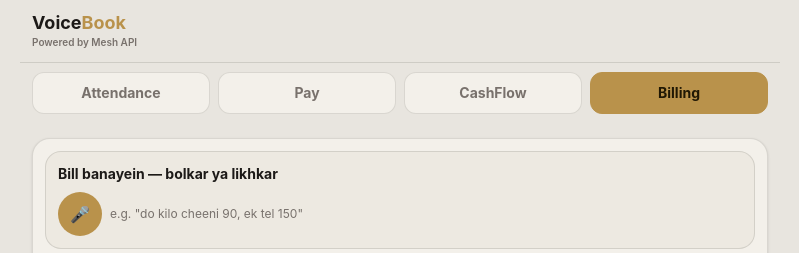
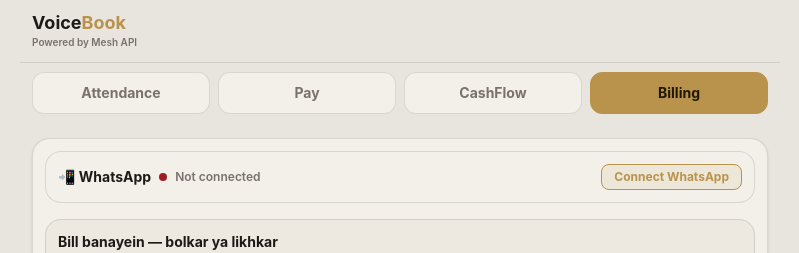
Before and after one commit to StarkAg/voicebook, a React (Vite) app: page / in a window 1280 px wide. Both pictures are taken after a click on the button "Billing". Shown: the top 253 px of the page, without its empty margins (240-1039 px from the left). Built offline with nearby package versions, Linux system fonts and the light colour scheme; no server answers.

Commit message:
Add in-app WhatsApp Connect panel (QR via Convex)
Worker publishes its live QR + link status to Convex (wa.setStatus); the app's
Billing tab shows a Connect WhatsApp panel that renders the QR and flips to
Connected when linked — no need to scan from Railway logs.

```diff
--- a/convex/_generated/api.d.ts
+++ b/convex/_generated/api.d.ts
@@ -14,6 +14,7 @@
 import type * as customers from "../customers.js";
 import type * as data from "../data.js";
 import type * as days from "../days.js";
+import type * as http from "../http.js";
 import type * as logs from "../logs.js";
 import type * as model from "../model.js";
 import type * as outbox from "../outbox.js";
@@ -34,6 +35,7 @@
   customers: typeof customers;
   data: typeof data;
   days: typeof days;
+  http: typeof http;
   logs: typeof logs;
   model: typeof model;
   outbox: typeof outbox;
--- a/convex/schema.ts
+++ b/convex/schema.ts
@@ -95,4 +95,16 @@
     key: v.string(),
     value: v.string(),
   }).index('by_key', ['key']),
+
+  // Live WhatsApp link status published by the worker for the Connect UI.
+  waStatus: defineTable({
+    status: v.union(
+      v.literal('disconnected'),
+      v.literal('qr'),
+      v.literal('connecting'),
+      v.literal('connected'),
+    ),
+    qr: v.optional(v.string()),
+    updatedAt: v.number(),
+  }),
 })
--- a/convex/wa.ts
+++ b/convex/wa.ts
@@ -40,3 +40,31 @@
     await Promise.all(all.map((r) => ctx.db.delete(r._id)))
   },
 })
+
+// --- Live connection status for the Connect-WhatsApp UI ---
+
+export const getStatus = query({
+  args: {},
+  handler: async (ctx) => {
+    const row = await ctx.db.query('waStatus').first()
+    return row ? { status: row.status, qr: row.qr } : { status: 'disconnected' as const, qr: undefined }
+  },
+})
+
+export const setStatus = mutation({
+  args: {
+    status: v.union(
+      v.literal('disconnected'),
+      v.literal('qr'),
+      v.literal('connecting'),
+      v.literal('connected'),
+    ),
+    qr: v.optional(v.string()),
+  },
+  handler: async (ctx, { status, qr }) => {
+    const existing = await ctx.db.query('waStatus').first()
+    const patch = { status, qr: status === 'qr' ? qr : undefined, updatedAt: Date.now() }
+    if (existing) await ctx.db.patch(existing._id, patch)
+    else await ctx.db.insert('waStatus', patch)
+  },
+})
--- a/src/components/BillingView.tsx
+++ b/src/components/BillingView.tsx
@@ -6,6 +6,7 @@
 import { parseBill, billTotal } from '../lib/bill'
 import { upiLink, upiQrDataUrl, stripDataUrl, UPI_VPA } from '../lib/upi'
 import { inr } from '../lib/date'
+import WhatsAppConnect from './WhatsAppConnect'
 import type { BillItem } from '../lib/types'
 
 // WhatsApp needs a country-coded number with no symbols; default to India (91).
@@ -135,6 +136,8 @@
 
   return (
     <div className="space-y-4">
+      <WhatsAppConnect />
+
       {/* Voice composer */}
       <div className="rounded-2xl border border-line bg-card2 p-3">
         <div className="mb-2 text-sm font-bold text-fg">Bill banayein — bolkar ya likhkar</div>
--- /dev/null
+++ b/src/components/WhatsAppConnect.tsx
@@ -0,0 +1,78 @@
+import { useEffect, useState } from 'react'
+import { useQuery } from 'convex/react'
+import QRCode from 'qrcode'
+import { api } from '../../convex/_generated/api'
+
+// Live WhatsApp link panel. The Railway worker publishes its QR + status to
+// Convex (wa.setStatus); this subscribes (wa.getStatus) and renders the QR so
+// the shopkeeper can link WhatsApp from inside the app — no terminal needed.
+export default function WhatsAppConnect() {
+  const status = useQuery(api.wa.getStatus)
+  const [open, setOpen] = useState(false)
+  const [qrImg, setQrImg] = useState('')
+
+  const state = status?.status ?? 'disconnected'
+  const connected = state === 'connected'
+
+  useEffect(() => {
+    if (state === 'qr' && status?.qr) {
+      QRCode.toDataURL(status.qr, { margin: 1, width: 320 })
+        .then(setQrImg)
+        .catch(() => setQrImg(''))
+    } else {
+      setQrImg('')
+    }
+  }, [state, status?.qr])
+
+  const dot =
+    connected ? 'bg-brand' : state === 'qr' || state === 'connecting' ? 'bg-half' : 'bg-absent'
+  const label =
+    connected
+      ? 'Connected'
+      : state === 'qr'
+        ? 'Scan to link'
+        : state === 'connecting'
+          ? 'Connecting…'
+          : 'Not connected'
+
+  return (
+    <div className="rounded-2xl border border-line bg-card p-3">
+      <div className="flex items-center justify-between">
+        <div className="flex items-center gap-2 text-sm font-bold text-fg">
+          <span>📲 WhatsApp</span>
+          <span className={`inline-block h-2 w-2 rounded-full ${dot}`} />
+          <span className="text-xs font-semibold text-muted">{label}</span>
+        </div>
+        {!connected && (
+          <button
+            onClick={() => setOpen((o) => !o)}
+            className="rounded-lg border border-brand bg-brand/10 px-3 py-1 text-xs font-bold text-brand"
+          >
+            {open ? 'Hide' : 'Connect WhatsApp'}
+          </button>
+        )}
+      </div>
+
+      {!connected && open && (
+        <div className="mt-3 flex flex-col items-center gap-2 border-t border-line pt-3">
+          {qrImg ? (
+            <>
+              <img src={qrImg} alt="WhatsApp QR" className="h-52 w-52 rounded-lg bg-white p-2" />
+              <ol className="list-decimal space-y-0.5 pl-4 text-xs text-muted">
+                <li>Phone par WhatsApp kholein</li>
+                <li>Settings → Linked devices → Link a device</li>
+                <li>Yeh QR scan karein</li>
+              </ol>
+            </>
+          ) : (
+            <div className="py-6 text-center text-xs text-muted">
+              {state === 'connecting'
+                ? 'Connecting to WhatsApp…'
+                : 'Worker se QR aa raha hai… (Railway worker chalu hona chahiye)'}
+            </div>
+          )}
+        </div>
+      )}
+    </div>
+  )
+}
```
Also changed, not shown: 1 other file (tests, documents, lock files or other folders).
